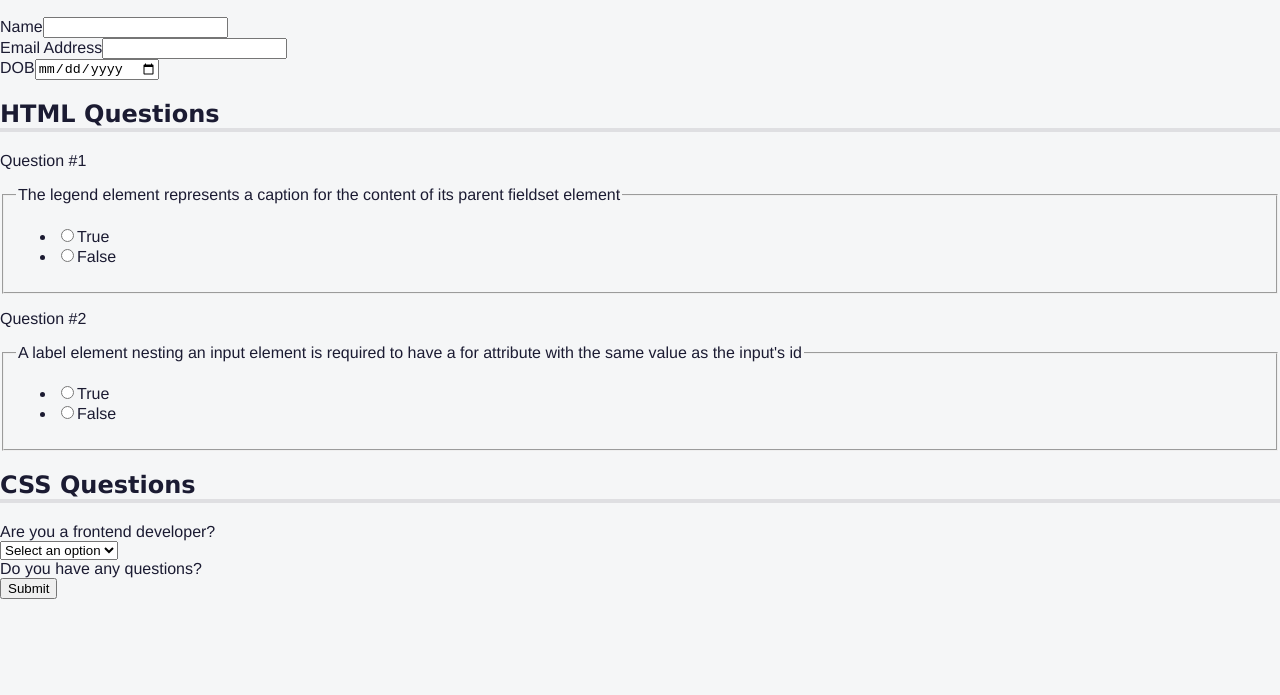
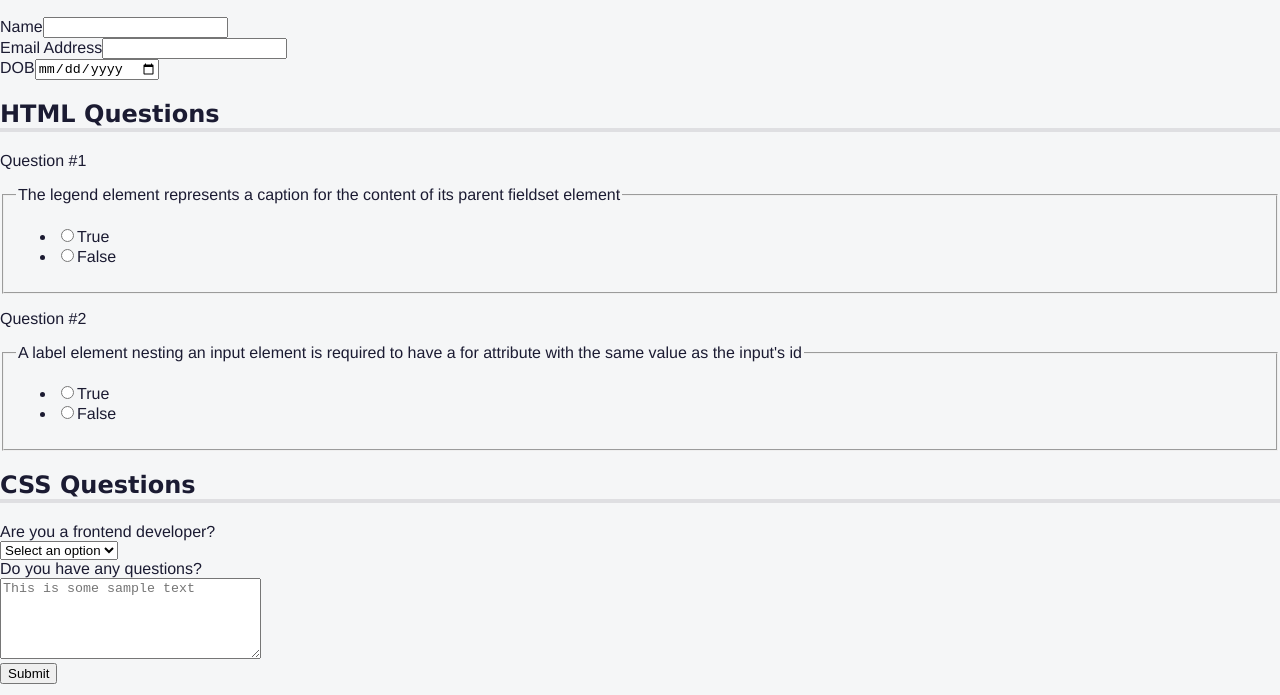
Before and after one commit to mirial83/Sample-Quiz, a plain HTML site: page index.html in a window 1280 px wide. Shown: the part 105-800 px from the top of the page. Drawn offline with Linux system fonts and the light colour scheme.

Commit message:
Step 39
textarea answer

```diff
--- a/index.html
+++ b/index.html
@@ -68,7 +68,9 @@
             <div class="question-block">
               <label>Do you have any questions?</label>
             </div>
-            <div class="answer"></div>
+            <div class="answer">
+              <textarea rows="5" cols="30" placeholder="This is some sample text"></textarea>
+            </div>
           </div>
         </section>
         <input type="submit" value="Submit">
```
Also changed, not shown: instructions.txt.
